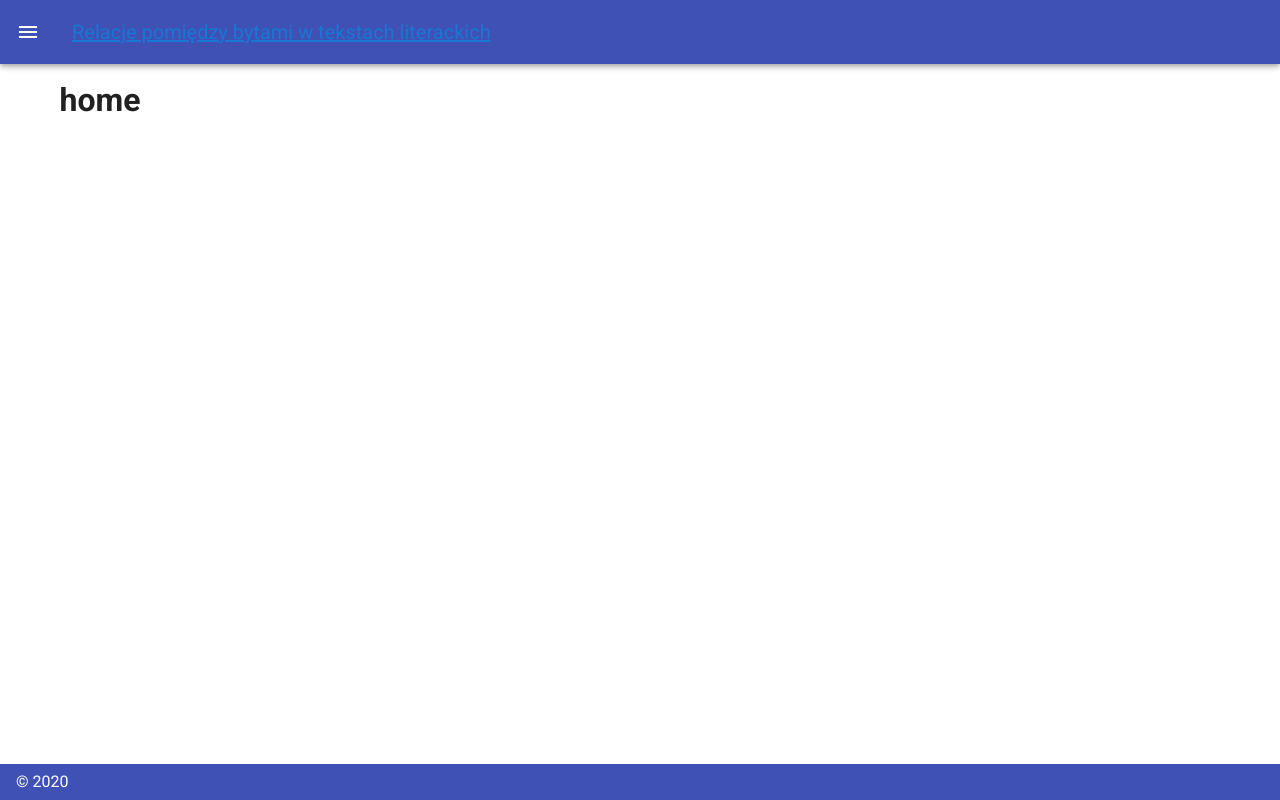
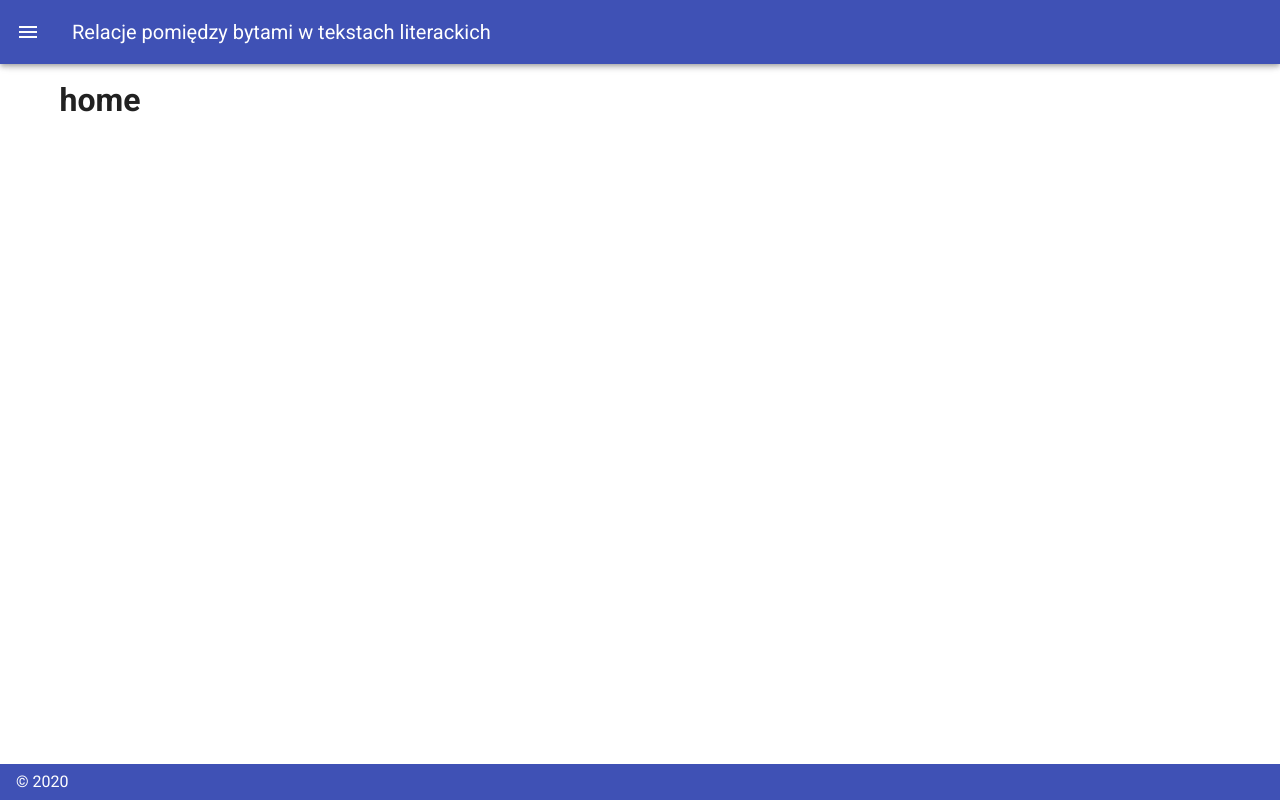
Before and after one commit to baatochan/BookRelationsScanner, a Vue app in the folder client/: page / in a window 1280 px wide. Built offline with nearby package versions, Linux system fonts and the light colour scheme.

Commit message:
Update AppBar.vue

```diff
--- a/client/src/components/Layout/AppBar.vue
+++ b/client/src/components/Layout/AppBar.vue
@@ -21,4 +21,9 @@ export default {
 };
 </script>
 
-<style scoped></style>
+<style scoped>
+.toolbar-title {
+  text-decoration: none;
+  color: #ffffff !important;
+}
+</style>
```
